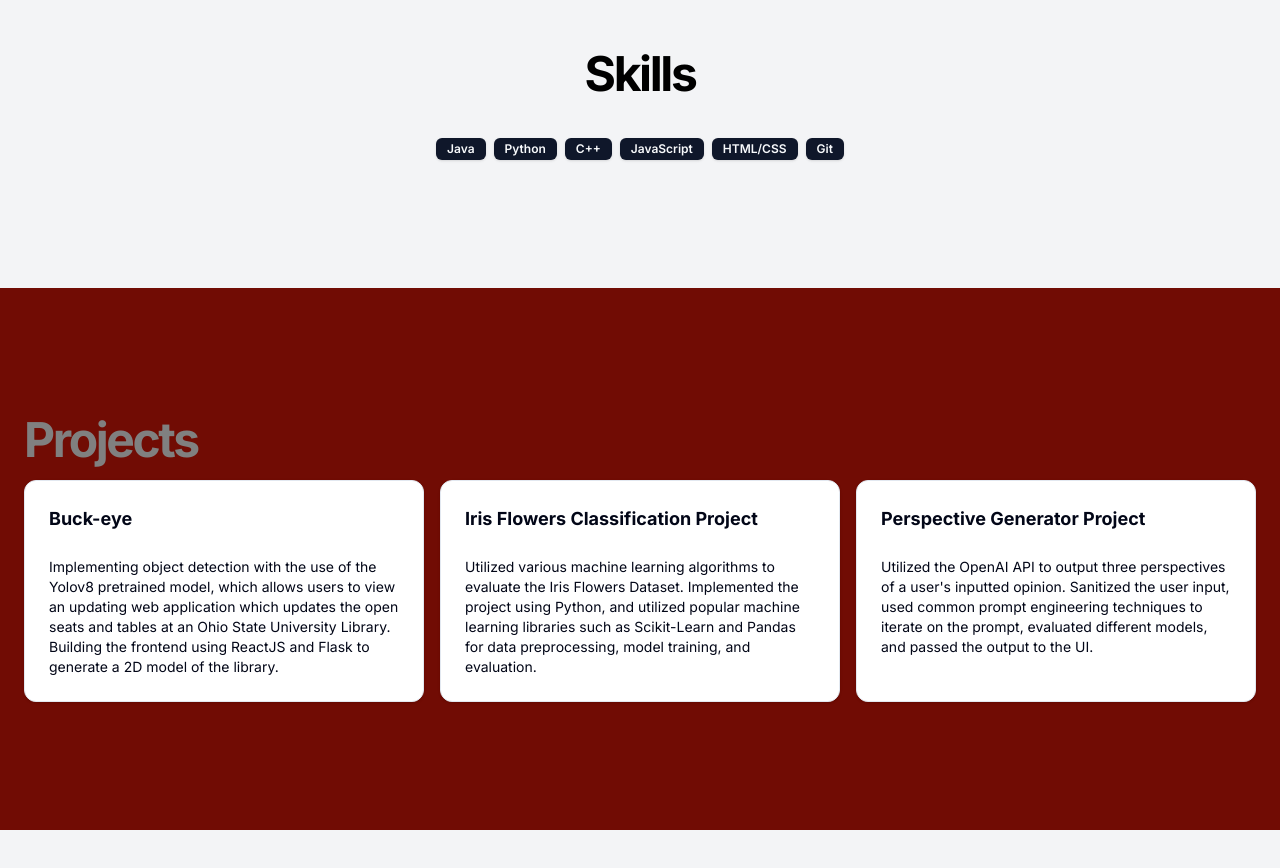
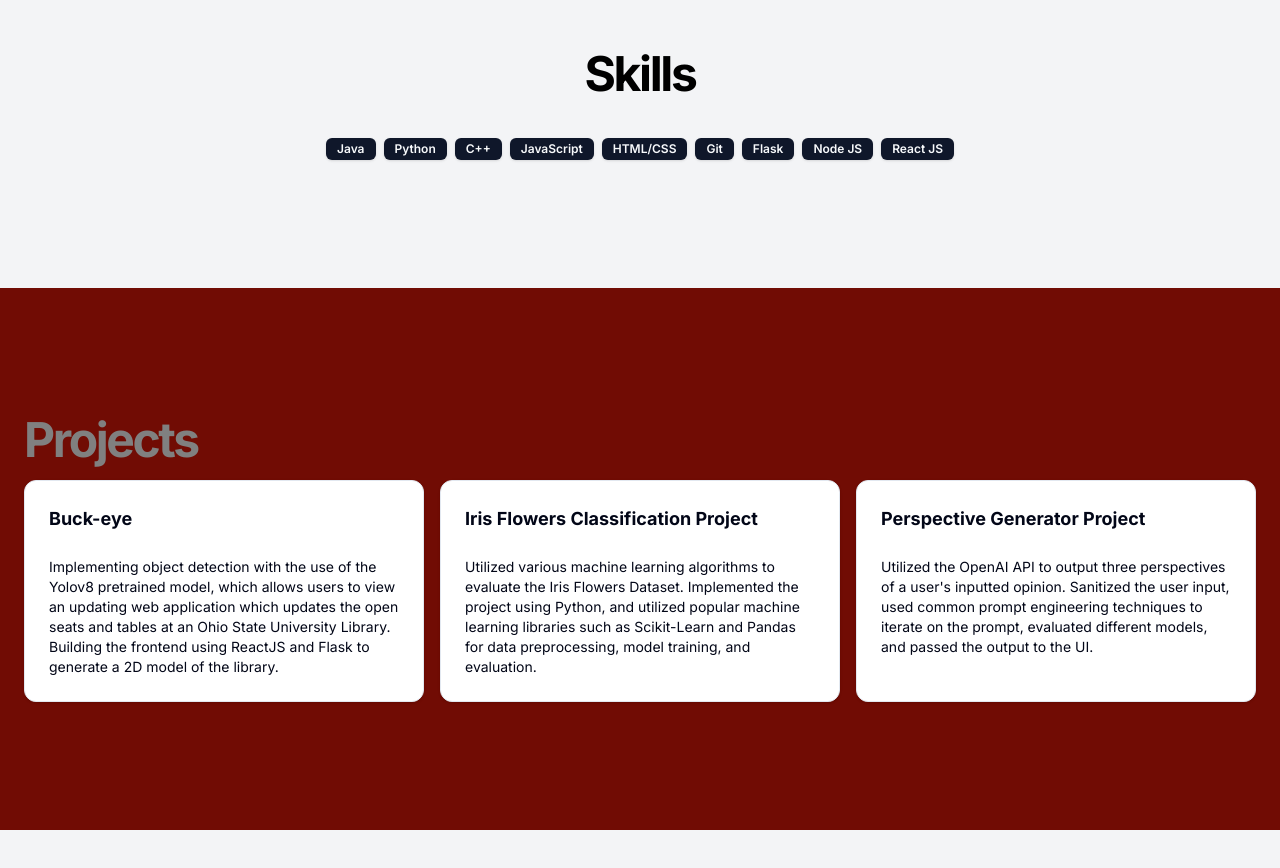
Before and after one commit to Dheeraj-G/Personal-Site, a Next.js app in the folder website/my-app/: page / in a window 1280 px wide. Shown: the part 1360-2228 px from the top of the page. Built offline with nearby package versions, Linux system fonts and the light colour scheme.

Commit message:
skill updates

```diff
--- a/website/my-app/app/page.tsx
+++ b/website/my-app/app/page.tsx
@@ -88,6 +88,9 @@ export default function Home() {
               <Badge>JavaScript</Badge>
               <Badge>HTML/CSS</Badge>
               <Badge>Git</Badge>
+              <Badge>Flask</Badge>
+              <Badge>Node JS</Badge>
+              <Badge>React JS</Badge>
             </div>
           </div>
         </section>
```
